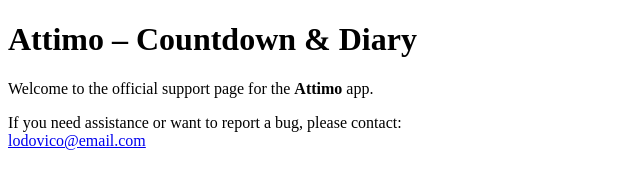
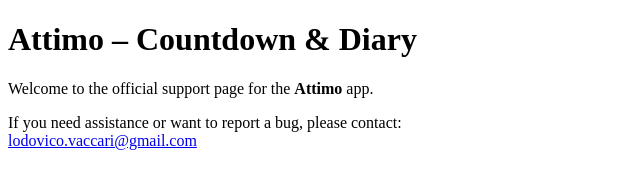
Before and after one commit to lodova/attimo, a plain HTML site: page index.html in a window 1280 px wide. Shown: the full height of the page, 0-640 px from the left. Drawn offline with Linux system fonts and the light colour scheme.

Commit message:
Update index.html
Email displayed amended

```diff
--- a/index.html
+++ b/index.html
@@ -8,7 +8,7 @@
   <h1>Attimo – Countdown & Diary</h1>
   <p>Welcome to the official support page for the <strong>Attimo</strong> app.</p>
   <p>If you need assistance or want to report a bug, please contact:<br>
-     <a href="mailto:lodovico.vaccari@gmail.com">lodovico@email.com</a>
+     <a href="mailto:lodovico.vaccari@gmail.com">lodovico.vaccari@gmail.com</a>
   </p>
 </body>
 </html>
```
